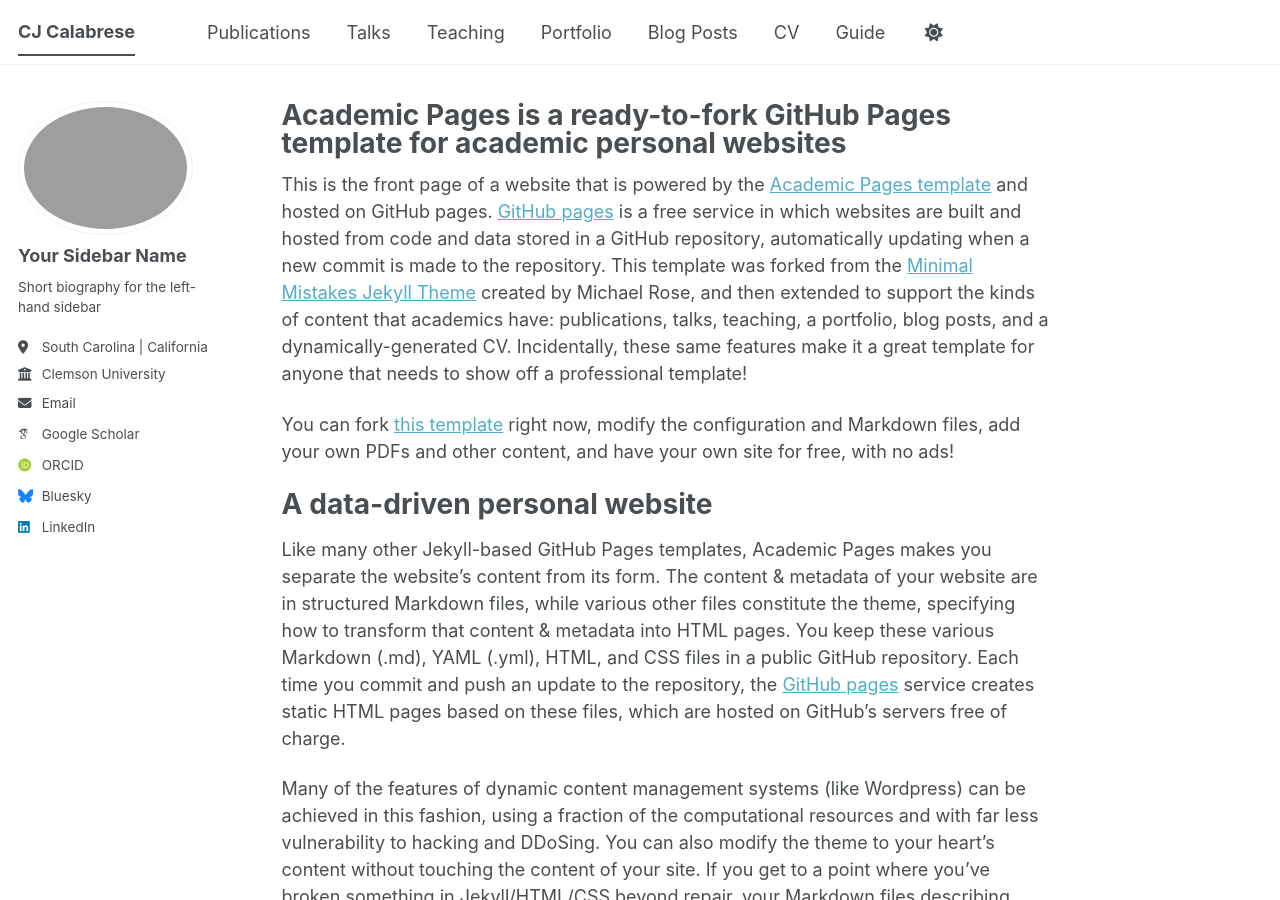
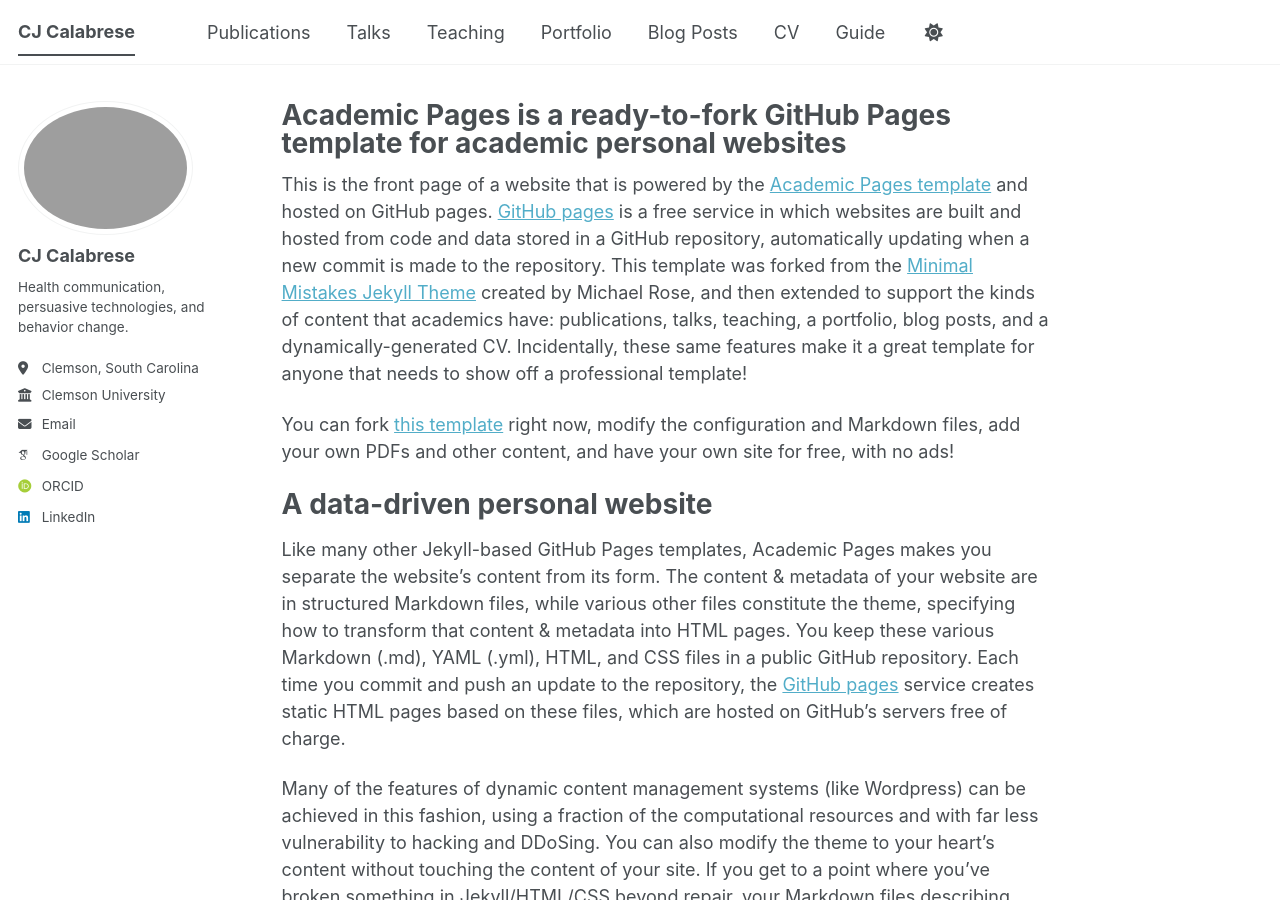
Before and after one commit to cjcalabresephd/cjcalabresephd.github.io, a Jekyll site: the page built from _pages/about.md, in a window 1280 px wide and 900 px high. Built offline with Jekyll 4.4.1, drawn with Linux system fonts in a browser that asks for light colours; some web fonts are replaced; a script bundle is joined from its source files by our own code; library files that are not in the unit come from our copies.

Commit message:
Update author information in _config.yml

```diff
--- a/_config.yml
+++ b/_config.yml
@@ -23,10 +23,10 @@
 author:
   # Biographic information
   avatar           : "profile.png"
-  name             : "Your Sidebar Name"
+  name             : "CJ Calabrese"
   pronouns         : # example: "she/her"
-  bio              : "Short biography for the left-hand sidebar"
-  location         : "South Carolina | California"
+  bio              : "Health communication, persuasive technologies, and behavior change."
+  location         : "Clemson, South Carolina"
   employer         : "Clemson University"
   uri              : # URL
   email            : "cgcalab@clemson.edu"
@@ -49,7 +49,7 @@
 
   # Social media
   artstation       : # Username
-  bluesky          : "bsky.app" # Replace this with you Bluesky username
+  bluesky          : # bsky.app Replace this with you Bluesky username
   facebook         : # Username
   flickr           : # Username
   foursquare       : # Username
@@ -76,8 +76,7 @@
 
 # Publication Category - The following the list of publication categories and their headings
 publication_category:
-  books:
-    title: 'Books'
+
   manuscripts:
     title: 'Journal Articles'
   conferences:
```
